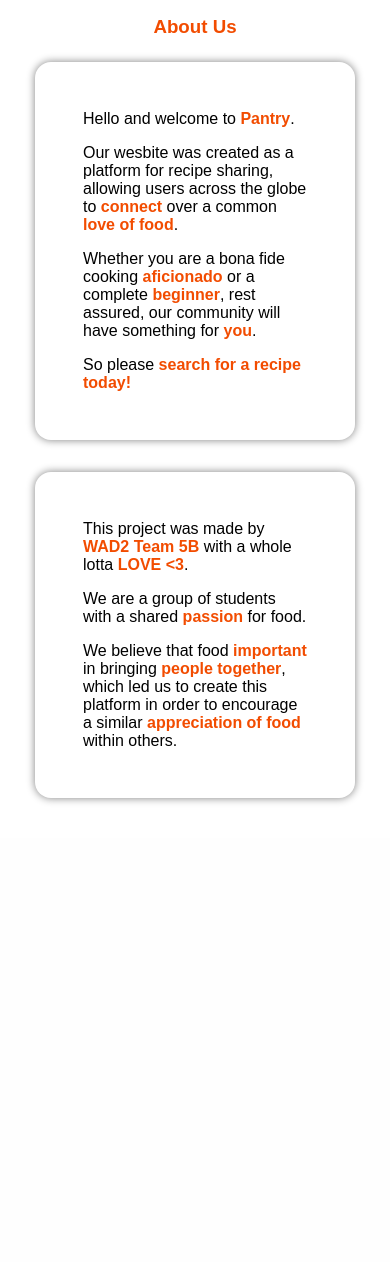
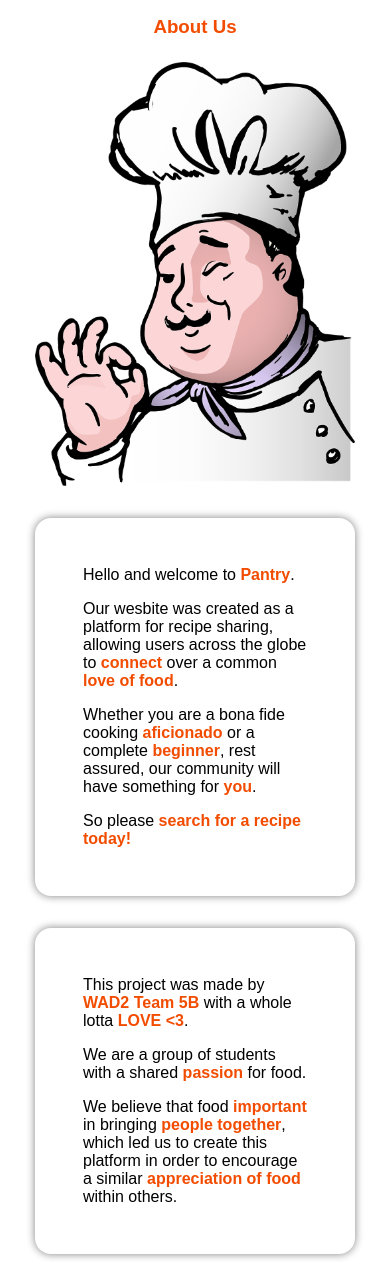
Before and after one commit to WAD2-Team-5B/Pantry, a Django app: page /pantry/about/ in a window 390 px wide. Shown: the part 138-1400 px from the top of the page. Before the commit the page ends 941 px from the top, so only its background shows below. Run offline with Django 3.2, Linux system fonts and the light colour scheme.

Commit message:
about page image fixed

```diff
--- a/pantry_project/static/css/pages/about.css
+++ b/pantry_project/static/css/pages/about.css
@@ -11,7 +11,6 @@ h3 {
   justify-content: space-between;
   align-items: center;
 
-  width: 75%;
   height: 24rem;
 
   padding: 0.5rem;
@@ -21,8 +20,6 @@ h3 {
 
 .container .logo {
   display: flex;
-
-  flex-grow: 1;
   height: 100%;
 
   overflow: hidden;
@@ -30,9 +27,11 @@ h3 {
 
 .container img {
   height: 100%;
-
+  width: 20rem;
+  min-width: 20rem;
   border-radius: 1rem;
 }
+
 
 /* TEXT / TEAM */
 
@@ -76,9 +75,6 @@ a.recipes {
 /* WINDOW WIDTH CHANGE */
 
 @media (max-width: 58rem) {
-  .container .logo {
-    display: none;
-  }
 
   .container {
     flex-direction: column;
@@ -89,7 +85,7 @@ a.recipes {
 
   .container .text,
   .container .team {
+    margin-top: 2rem;
     margin-right: 0;
-    margin-bottom: 2rem;
   }
 }
```
